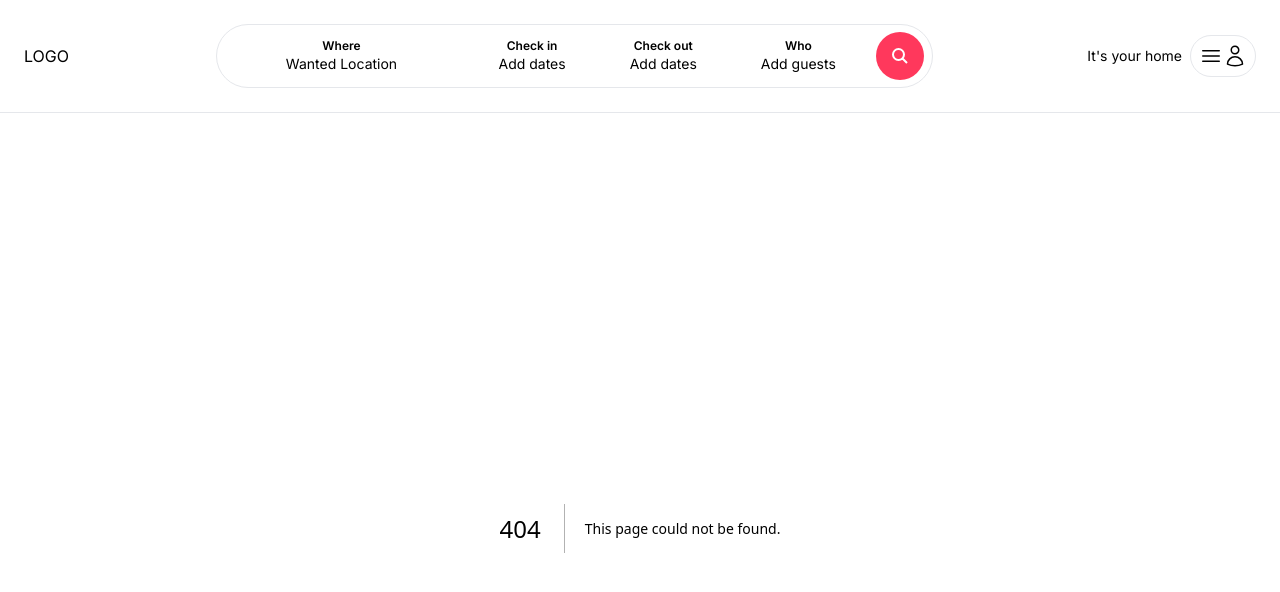
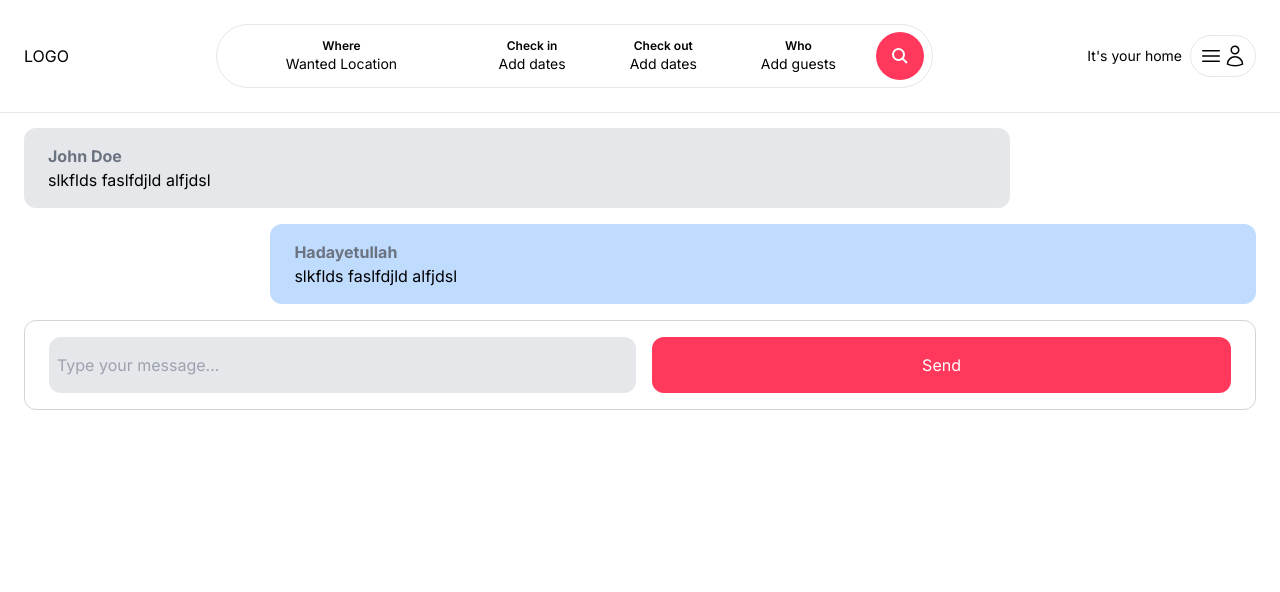
Before and after one commit to Hadayetullah/Resort-Rental-Frontend, a Next.js app: page /inbox/1 in a window 1280 px wide. Before the commit this address had no page. Shown: the top 592 px of the page. Built offline with nearby package versions, Linux system fonts and the light colour scheme.

Commit message:
Created detail page for chat (static) and designed initially

```diff
--- /dev/null
+++ b/app/components/forms/CustomButton.tsx
@@ -0,0 +1,38 @@
+// FIRST WAY
+// import React from "react";
+
+// type Props = { label: string };
+
+// const CustomButton = (props: Props) => {
+//   return (
+//     <div className="w-full py-4 bg-primary hover:bg-secondary text-white rounded-xl cursor-pointer">
+//       {props.label}
+//     </div>
+//   );
+// };
+
+// export default CustomButton;
+
+// SECOND WAY
+interface CustomButtonProps {
+  label: string;
+  className?: string;
+  onClick: () => void;
+}
+
+const CustomButton: React.FC<CustomButtonProps> = ({
+  label,
+  className,
+  onClick,
+}) => {
+  return (
+    <div
+      onClick={onClick}
+      className={`w-full py-4 bg-primary hover:bg-secondary text-white text-center rounded-xl cursor-pointer ${className}`}
+    >
+      {label}
+    </div>
+  );
+};
+
+export default CustomButton;
--- /dev/null
+++ b/app/components/inbox/ConversationDetail.tsx
@@ -0,0 +1,41 @@
+"use client";
+import React from "react";
+import CustomButton from "../forms/CustomButton";
+
+type Props = {};
+
+const ConversationDetail = (props: Props) => {
+  return (
+    <>
+      <div className="max-h-[400px] overflw-auto flex flex-col space-y-4">
+        <div className="w-[80%] py-4 px-6 rounded-xl bg-gray-200">
+          <p className="font-bold text-gray-500">John Doe</p>
+
+          <p>slkflds faslfdjld alfjdsl</p>
+        </div>
+
+        <div className="w-[80%] ml-[20%] py-4 px-6 rounded-xl bg-blue-200">
+          <p className="font-bold text-gray-500">Hadayetullah</p>
+
+          <p>slkflds faslfdjld alfjdsl</p>
+        </div>
+      </div>
+
+      <div className="mt-4 py-4 px-6 flex border border-gray-300 space-x-4 rounded-xl">
+        <input
+          type="text"
+          placeholder="Type your message..."
+          className="w-full p-2 bg-gray-200 rounded-xl"
+        />
+
+        <CustomButton
+          label="Send"
+          onClick={() => console.log("Clicked")}
+          className="w-[100px]"
+        />
+      </div>
+    </>
+  );
+};
+
+export default ConversationDetail;
--- /dev/null
+++ b/app/inbox/[id]/page.tsx
@@ -0,0 +1,10 @@
+import ConversationDetail from "@/app/components/inbox/ConversationDetail";
+
+const ConversationPage = () => {
+  return (
+    <main className="max-w-[1500] mx-auto px-6 pb-6">
+      <ConversationDetail />
+    </main>
+  );
+};
+export default ConversationPage;
```
